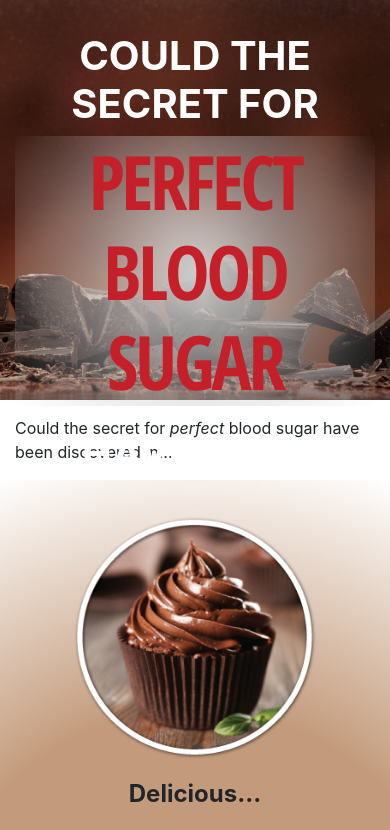
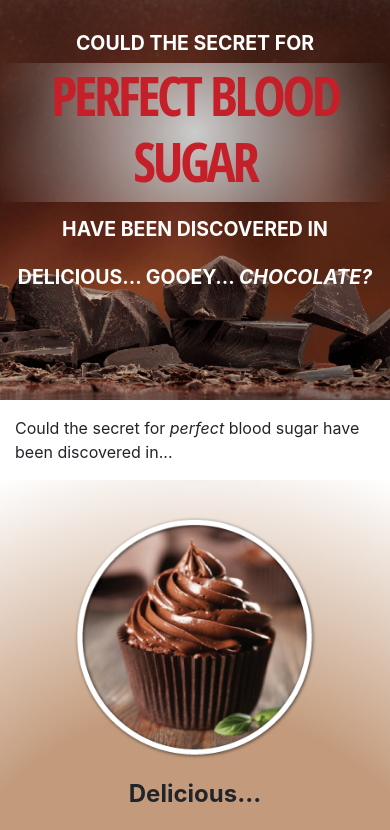
Before and after one commit to tmbarlow/mockup, a plain HTML site: page index.html in a window 390 px wide. Shown: the top 830 px of the page. Drawn offline with nearby package versions, Linux system fonts and the light colour scheme.

Commit message:
css update

```diff
--- a/css/main.css
+++ b/css/main.css
@@ -22,7 +22,7 @@ body {
   }
 
   .headline-banner {
-    background: radial-gradient(circle farthest-corner, #cccccc, #2e1a1100);
+    background: radial-gradient(circle farthest-corner, #cccccc, #2e1a1100 );
     width: 100%;
     height: auto;
     background-position: center;
@@ -30,6 +30,7 @@ body {
     background-size: cover;
     position: relative;
     margin: 0;
+    margin-right: 0;
     padding: 0;
     letter-spacing: -.2rem;
   }
@@ -384,7 +385,44 @@ body {
     color: #2BB673;
 }
 
+@media only screen and (max-width: 675px) {
+    .headline-text {
+        text-align: center;
+        color: white;
+        font-weight: bold;
+        padding-top: 1rem;
+        font-size: 5vw;
+      }
+
+      .banner-text {
+        text-align: center;
+        color:#c52029;
+        font-weight: 1000;
+        font-size: 10vw;
+        font-family: 'Open Sans Condensed', sans-serif;
+      }
+}
+
+
+
 @media only screen and (max-width: 575px) {
+
+    .headline-text {
+        text-align: center;
+        color: white;
+        font-weight: bold;
+        padding-top: 1rem;
+        font-size: 5vw;
+      }
+
+      .banner-text {
+        text-align: center;
+        color:#c52029;
+        font-weight: 1000;
+        font-size: 14vw;
+        font-family: 'Open Sans Condensed', sans-serif;
+      }
+
     .order-now {
         margin: 0;
         font-size: 5.5vw;
--- a/index.html
+++ b/index.html
@@ -28,8 +28,10 @@
             <div class="headline-text">
                 <h1 class="headline-text">COULD THE SECRET FOR</h1>
             </div>
-            <div class="container-fluid headline-banner">
-                <h1 class="cover-heading banner-text">PERFECT BLOOD SUGAR</h1>
+            <div class="row">
+                <div class="headline-banner">
+                    <h1 class="cover-heading banner-text">PERFECT BLOOD SUGAR</h1>
+                </div>
             </div>
                 <h1 class="headline-text">HAVE BEEN DISCOVERED IN</h1>
                 <h1 class="headline-text">DELICIOUS... GOOEY... <i>CHOCOLATE?</i></h1>
```
